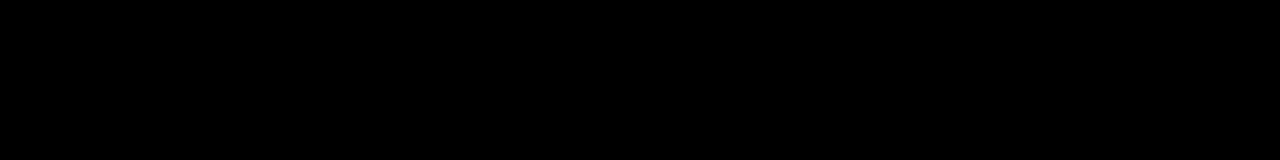
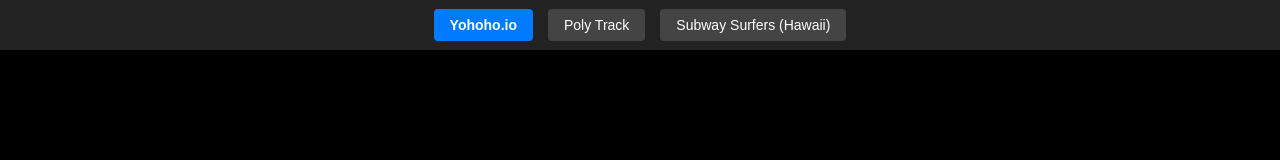
Before and after one commit to xianrentesuchi-bit/Hoyo.io, a website: page public/index.html in a window 1280 px wide. Drawn offline with Linux system fonts and the light colour scheme.

Commit message:
Update index.html

```diff
--- a/public/index.html
+++ b/public/index.html
@@ -3,7 +3,7 @@
 <head>
     <meta charset="UTF-8">
     <meta name="viewport" content="width=device-width, initial-scale=1.0">
-    <title>Yohoho.io Game</title>
+    <title>Game Arcade</title>
     <style>
         body, html {
             margin: 0;
@@ -11,16 +11,76 @@
             width: 100%;
             height: 100%;
             overflow: hidden;
-            background-color: #000;
+            background-color: #111;
+            font-family: sans-serif;
+        }
+        /* 上部のゲーム選択メニューバー */
+        #menu-bar {
+            width: 100%;
+            height: 50px;
+            background-color: #222;
+            display: flex;
+            align-items: center;
+            justify-content: center;
+            gap: 15px;
+            box-shadow: 0 2px 10px rgba(0,0,0,0.5);
+            position: relative;
+            z-index: 10;
+        }
+        .game-btn {
+            background-color: #444;
+            color: white;
+            border: none;
+            padding: 8px 16px;
+            font-size: 14px;
+            cursor: pointer;
+            border-radius: 4px;
+            transition: background 0.2s;
+        }
+        .game-btn:hover {
+            background-color: #666;
+        }
+        .game-btn.active {
+            background-color: #007bff;
+            font-weight: bold;
+        }
+        /* ゲームを表示するエリア（メニューバーの残りの高さ全体） */
+        #game-container {
+            width: 100%;
+            height: calc(100% - 50px);
+            position: relative;
         }
         iframe {
             width: 100%;
             height: 100%;
             border: none;
+            background-color: #000;
         }
     </style>
 </head>
 <body>
-    <iframe src="/index.html"></iframe>
+
+    <div id="menu-bar">
+        <button class="game-btn active" onclick="switchGame('yohoho-io', this)">Yohoho.io</button>
+        <button class="game-btn" onclick="switchGame('poly-track', this)">Poly Track</button>
+        <button class="game-btn" onclick="switchGame('subway-hawaii', this)">Subway Surfers (Hawaii)</button>
+    </div>
+
+    <div id="game-container">
+        <iframe id="game-frame" src="/games/yohoho-io/index.html"></iframe>
+    </div>
+
+    <script>
+        function switchGame(gameKey, buttonElement) {
+            // iframeのsrcを切り替えてゲームを読み込む
+            const frame = document.getElementById('game-frame');
+            frame.src = `/games/${gameKey}/index.html`;
+
+            // ボタンのアクティブ状態（青色ハイライト）を切り替え
+            const buttons = document.querySelectorAll('.game-btn');
+            buttons.forEach(btn => btn.classList.remove('active'));
+            buttonElement.classList.add('active');
+        }
+    </script>
 </body>
 </html>
```
